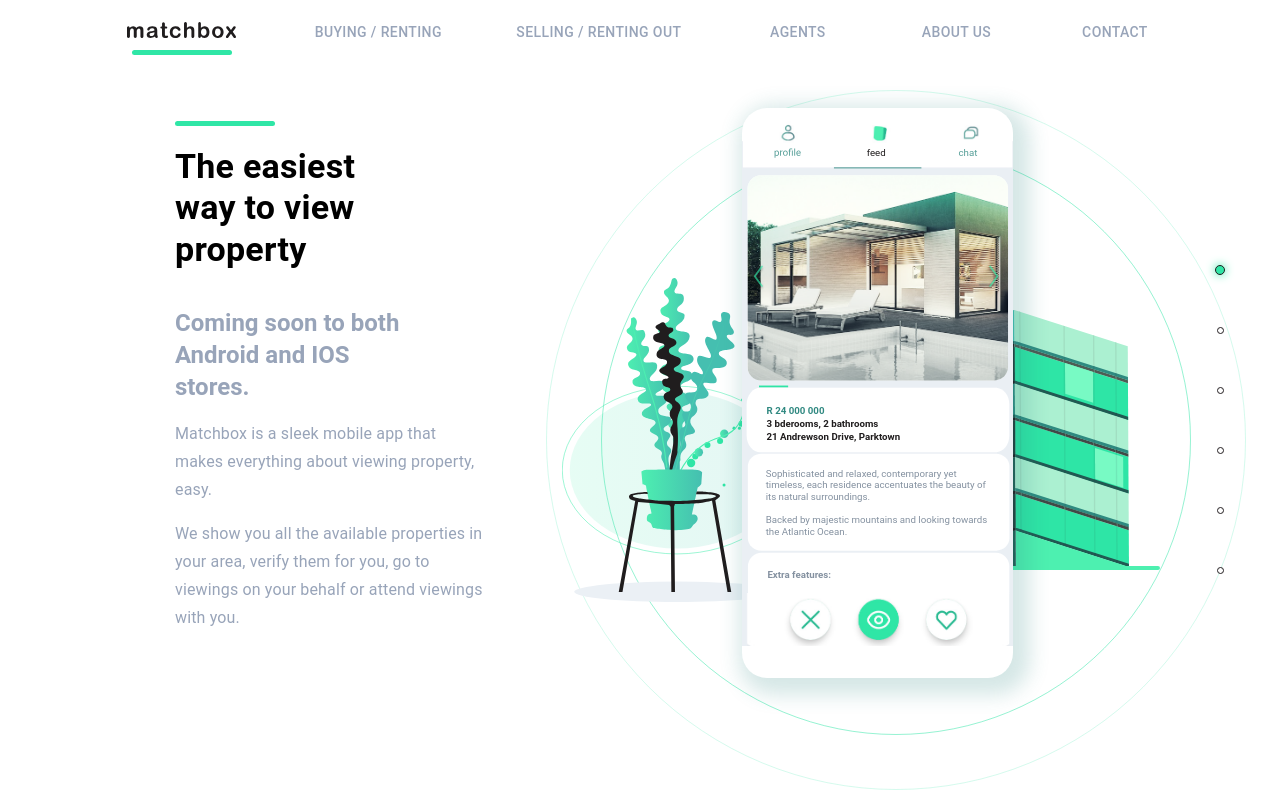
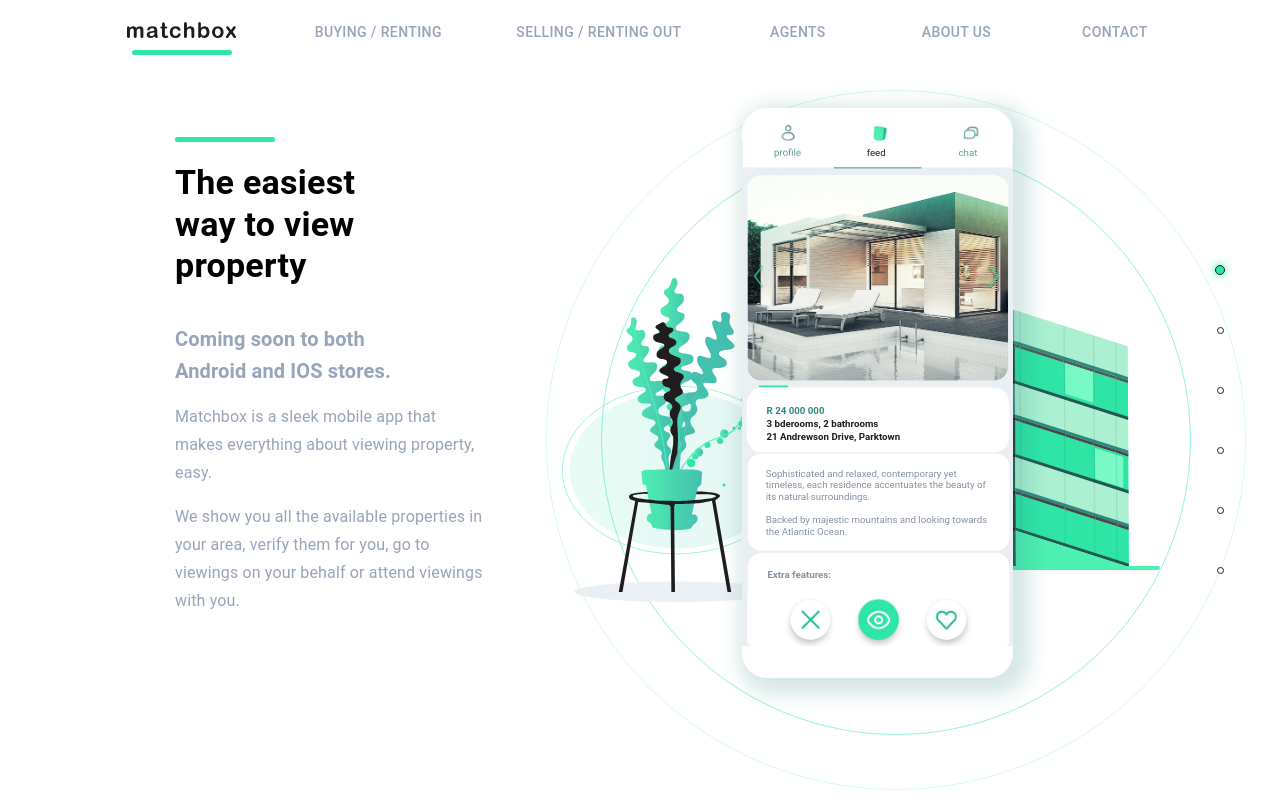
Before and after one commit to JoshuaHewitson/matchbox_website, a React (Create React App) app: page / in a window 1280 px wide. Shown: the top 800 px of the page. Built offline with nearby package versions, Linux system fonts and the light colour scheme.

Commit message:
smaller subheading

```diff
--- a/src/components/TextSection.js
+++ b/src/components/TextSection.js
@@ -29,7 +29,7 @@
         >
           <Grid>
             <Heading text='The easiest way to view property' />
-            <Typography variant='h5' align='left' paragraph style={{ maxWidth: 250, fontWeight: 'bold', color: sc.BODY_TEXT_COLOR }}>
+            <Typography variant='h6' align='left' paragraph style={{ maxWidth: 250, fontWeight: 'bold', color: sc.BODY_TEXT_COLOR }}>
             Coming soon to both Android and IOS stores.
             </Typography>
             <Typography variant='subtitle1' paragraph align='left' style={{ maxWidth: 310, color: sc.BODY_TEXT_COLOR }}>
@@ -69,7 +69,7 @@
       >
         <Heading text='The easiest way to view property' />
         <div style={{ height: 20 }} />
-        <Typography variant='h5' align='left' paragraph style={{ maxWidth: 250, fontWeight: 'bold', color: sc.BODY_TEXT_COLOR }}>
+        <Typography variant='h6' align='left' paragraph style={{ maxWidth: 250, fontWeight: 'bold', color: sc.BODY_TEXT_COLOR }}>
             Coming soon to both Android and IOS stores.
         </Typography>
         <Typography variant='subtitle1' paragraph align='left' style={{ maxWidth: 310, color: sc.BODY_TEXT_COLOR }}>
```
